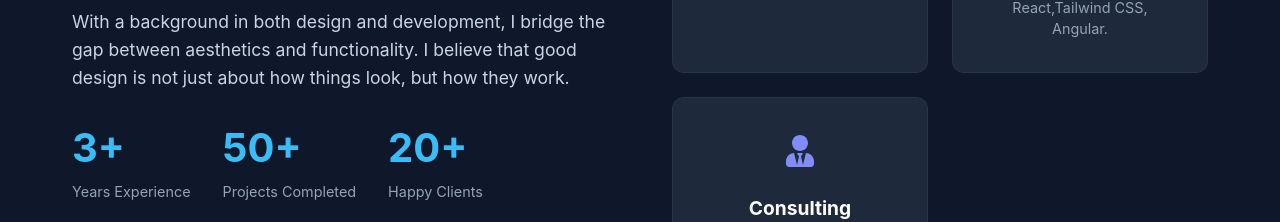
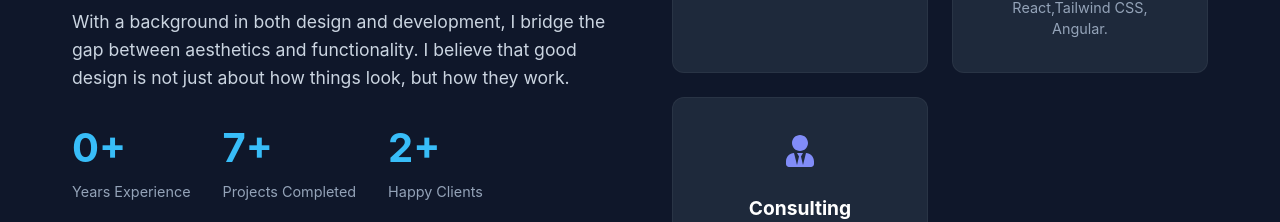
Before and after one commit to Tharushika64/personal-portfolio, a React (Vite) app: page / in a window 1280 px wide. Shown: the part 1218-1440 px from the top of the page. Built offline with nearby package versions, Linux system fonts and the light colour scheme.

Commit message:
Update About.jsx

```diff
--- a/src/components/About.jsx
+++ b/src/components/About.jsx
@@ -17,15 +17,15 @@ const About = () => {
                         </p>
                         <div className="stats">
                             <div className="stat-item">
-                                <h3>3+</h3>
+                                <h3>0+</h3>
                                 <p>Years Experience</p>
                             </div>
                             <div className="stat-item">
-                                <h3>50+</h3>
+                                <h3>7+</h3>
                                 <p>Projects Completed</p>
                             </div>
                             <div className="stat-item">
-                                <h3>20+</h3>
+                                <h3>2+</h3>
                                 <p>Happy Clients</p>
                             </div>
                         </div>
```
